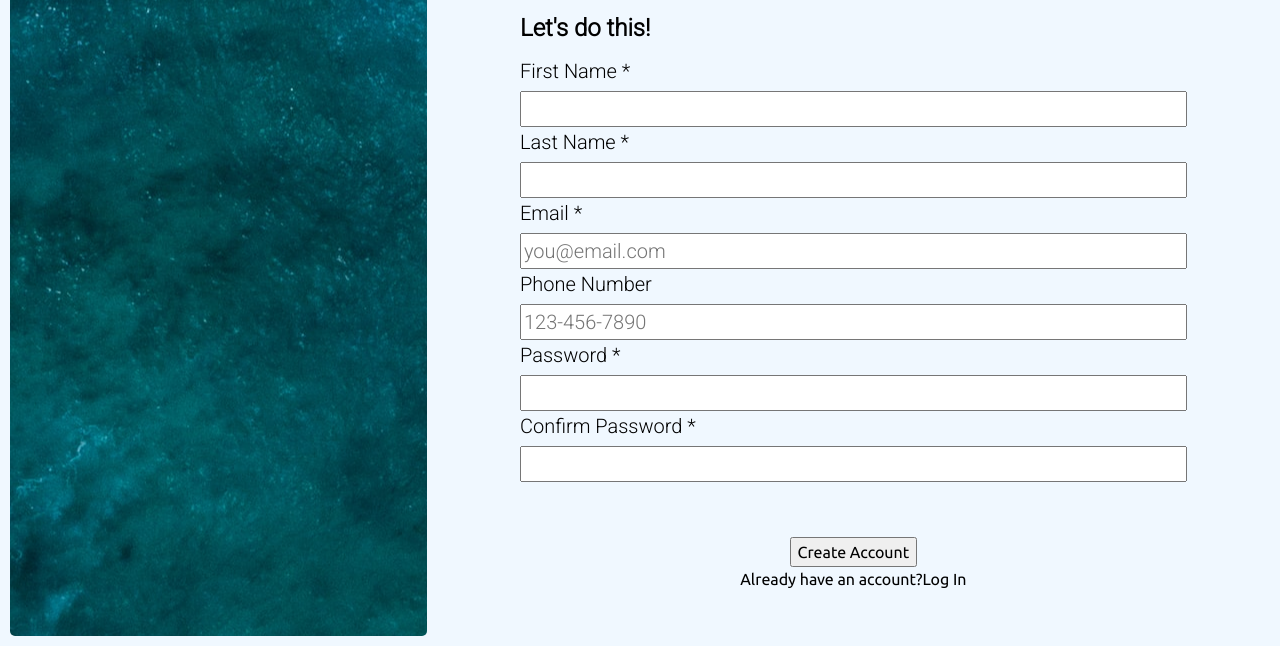
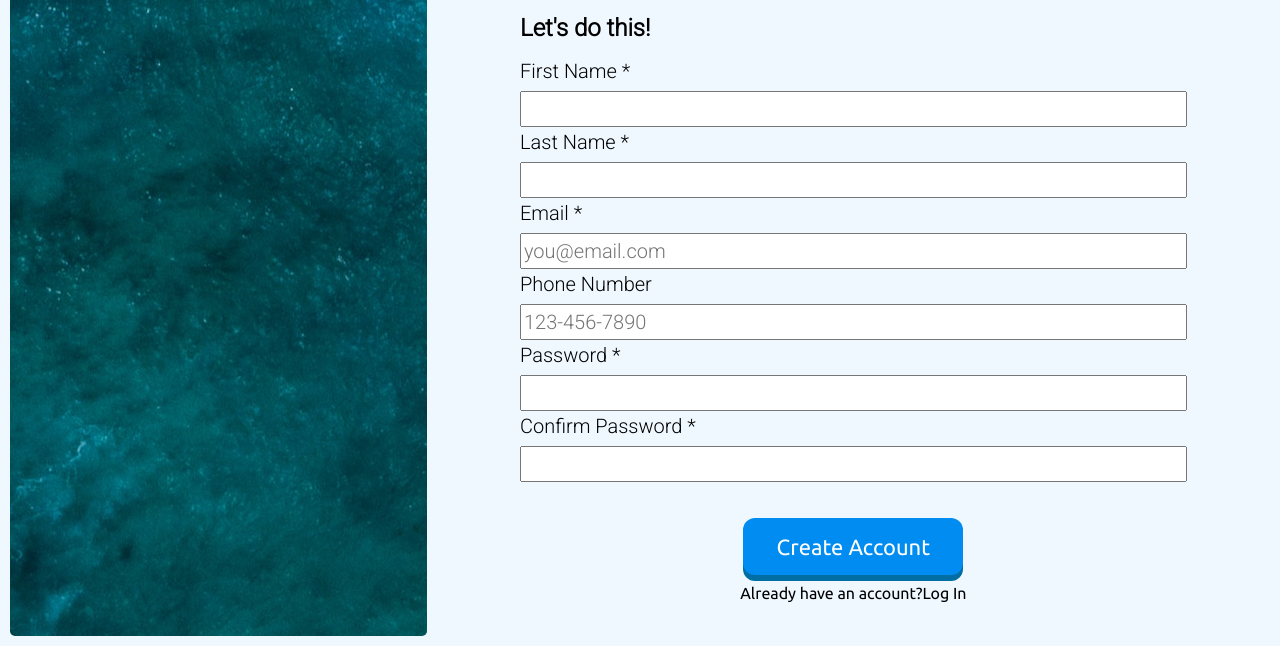
Before and after one commit to onmee/sign-up-form, a plain HTML site: page index.html in a window 1280 px wide. Shown: the part 154-800 px from the top of the page. Drawn offline with Linux system fonts and the light colour scheme; a script that the page names is missing.

Commit message:
Add button style classes

```diff
--- a/index.html
+++ b/index.html
@@ -46,7 +46,9 @@
             </div>
         </form>
         <div class="account">
-            <button type="submit" form="sign-up-form">Create Account</button>
+            <button class="pushable" type="submit" form="sign-up-form">
+                <span class="front">Create Account</span>
+            </button>
             <p>Already have an account?<span>Log In</span></p>
         </div>
     </div>
```
